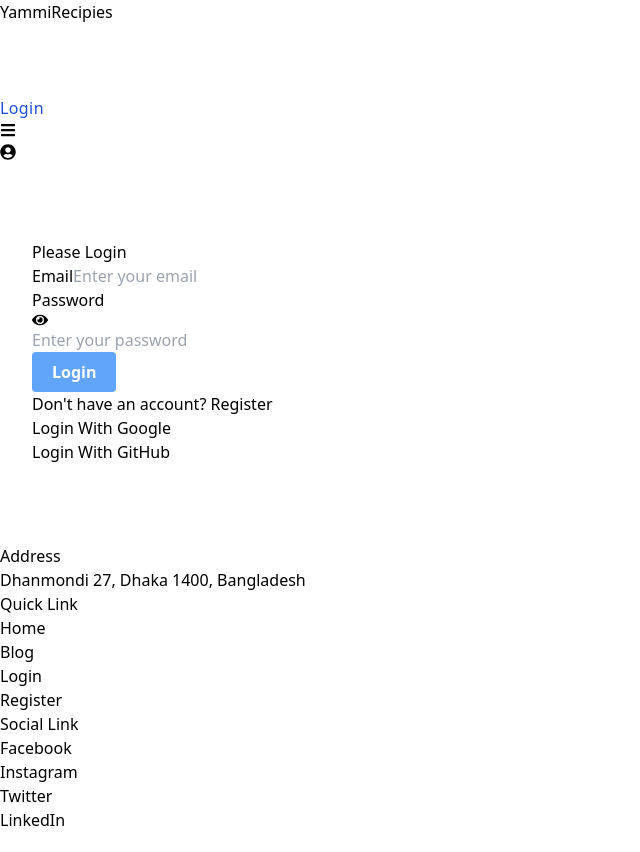
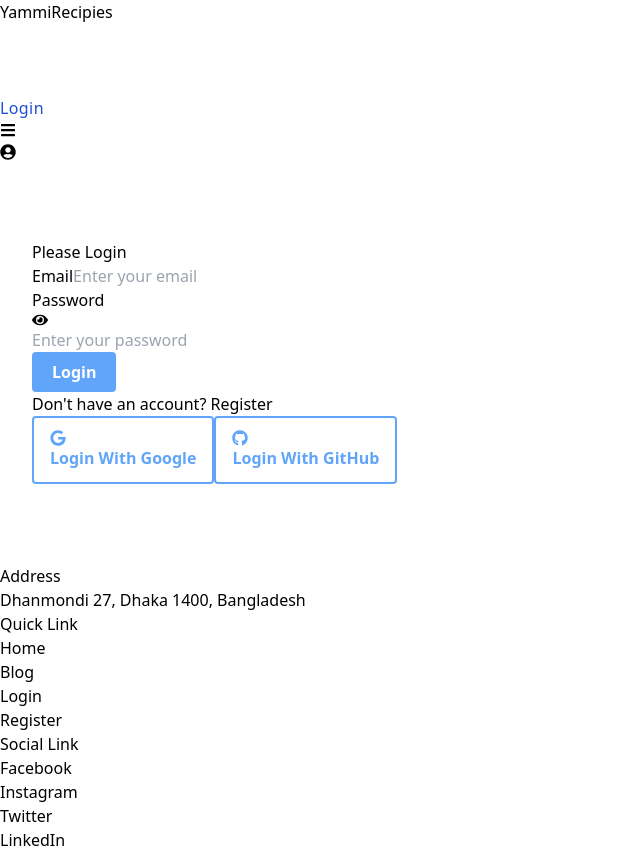
Before and after one commit to shariful10/yammi-recipe-client, a React (Vite) app: page /login in a window 1280 px wide. Shown: the whole page, without its empty margins (0-640 px from the left). Built offline with nearby package versions, Linux system fonts and the light colour scheme.

Commit message:
Icon Added On Social Login Button

```diff
--- a/src/index.css
+++ b/src/index.css
@@ -14,10 +14,14 @@
 	@apply font-medium tracking-wide text-white transition-colors duration-200 hover:text-blue-500;
 }
 
-.btn-pr{
-	@apply py-3 px-5 bg-blue-400 hover:bg-blue-500 text-white rounded font-semibold
+.btn-pr {
+	@apply py-3 px-5 bg-blue-400 hover:bg-blue-500 text-white rounded font-semibold;
 }
 
-.btn-pr-2{
-	@apply py-2 px-3 md:px-5 bg-blue-400 hover:bg-blue-500 text-white rounded font-semibold
+.btn-pr-2 {
+	@apply py-2 px-3 md:px-5 bg-blue-400 hover:bg-blue-500 text-white rounded font-semibold;
 }
+
+.social-btn {
+	@apply px-4 py-3 border-2 rounded border-blue-400 hover:bg-blue-400 text-blue-400 hover:text-white font-semibold;
+}
--- a/src/pages/Login.jsx
+++ b/src/pages/Login.jsx
@@ -1,5 +1,5 @@
 import React, { useContext, useState } from "react";
-import { FaEye, FaEyeSlash } from "react-icons/fa";
+import { FaEye, FaEyeSlash, FaGithub, FaGoogle } from "react-icons/fa";
 import { Link } from "react-router-dom";
 import { AuthContext } from "../provider/AuthProvider";
 
@@ -72,16 +72,14 @@ const Login = () => {
 					</p>
 				</div>
 				<div className="md:flex justify-between mt-4">
-					<div>
-						<button className="px-4 py-3 border-2 rounded border-blue-400 hover:bg-blue-400 text-blue-400 hover:text-white font-semibold">
-							Login With Google
-						</button>
-					</div>
-					<div>
-						<button className="px-4 py-3 border-2 rounded border-blue-400 hover:bg-blue-400 text-blue-400 hover:text-white font-semibold mt-2 md:mt-0">
-							Login With GitHub
-						</button>
-					</div>
+					<button className="social-btn flex items-center">
+						<FaGoogle />
+						<span className="ml-2">Login With Google</span>
+					</button>
+					<button className="social-btn flex items-center mt-2 md:mt-0">
+						<FaGithub />
+						<span className="ml-2">Login With GitHub</span>
+					</button>
 				</div>
 			</form>
 		</div>
```
